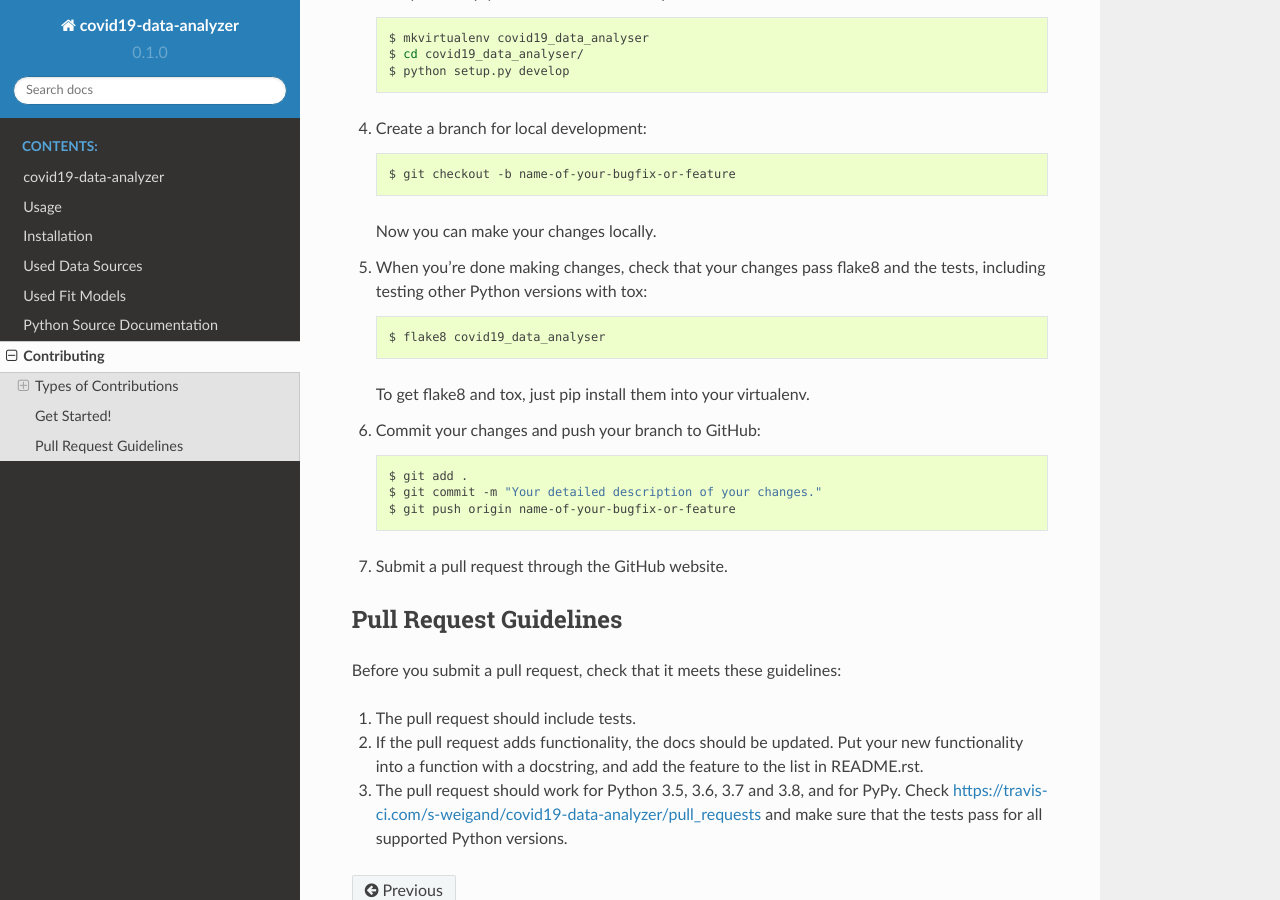
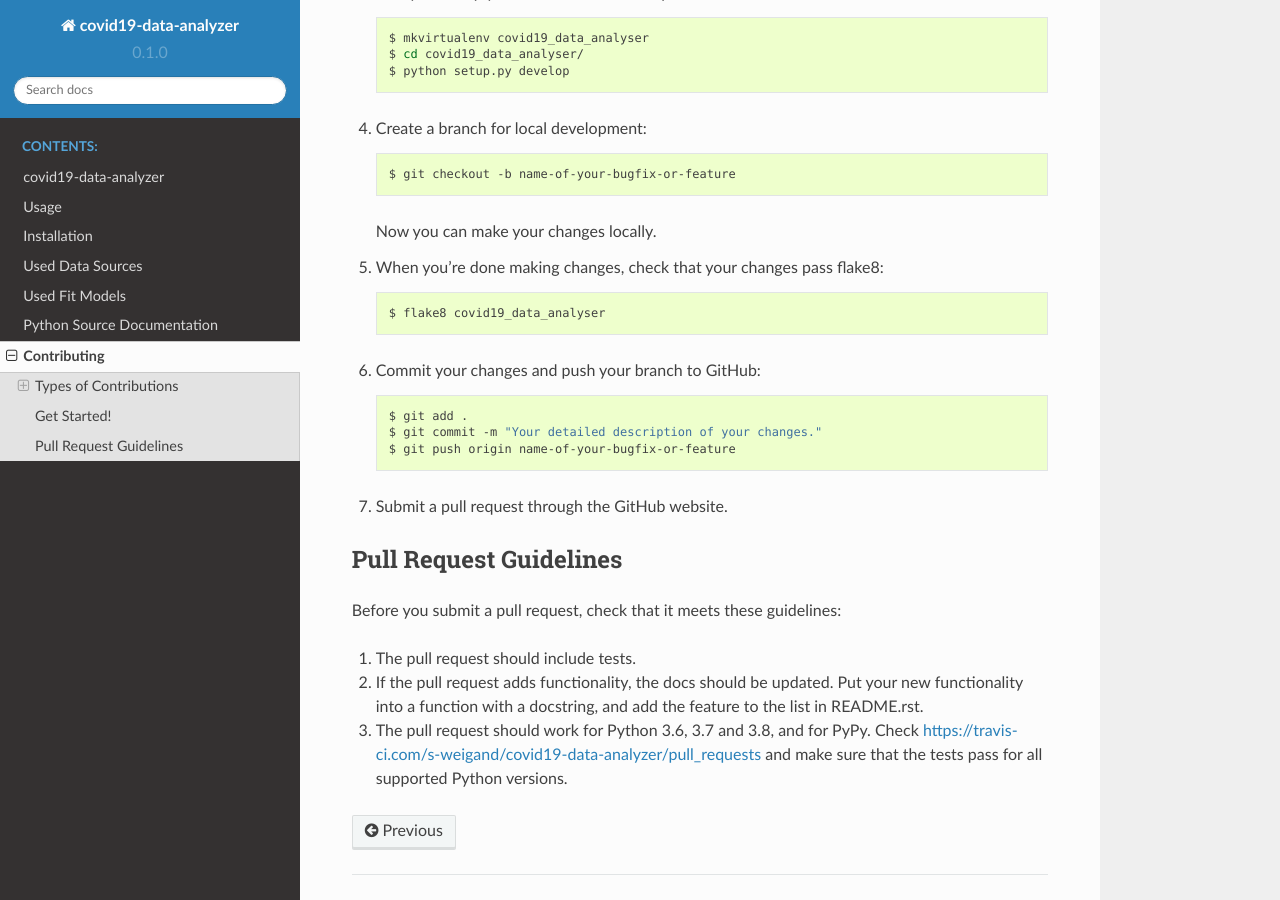
Before and after one commit to s-weigand/covid19-data-analyser, a Sphinx documentation site: the page built from docs/contributing.rst, in a window 1280 px wide and 900 px high, scrolled down 1484 px. Built offline with Sphinx 7.4.7 and the Read the Docs theme 2.0.0, drawn with Linux system fonts in a browser that asks for light colours; formulas are drawn with MathJax 3.

Commit message:
fixed some code style bugs

```diff
--- a/docs/contributing.rst
+++ b/docs/contributing.rst
@@ -100,6 +104,6 @@
 2. If the pull request adds functionality, the docs should be updated. Put
    your new functionality into a function with a docstring, and add the
    feature to the list in README.rst.
-3. The pull request should work for Python 3.5, 3.6, 3.7 and 3.8, and for PyPy. Check
+3. The pull request should work for Python 3.6, 3.7 and 3.8, and for PyPy. Check
    https://travis-ci.com/s-weigand/covid19-data-analyzer/pull_requests
    and make sure that the tests pass for all supported Python versions.
--- a/setup.py
+++ b/setup.py
@@ -28,7 +28,10 @@
         "Programming Language :: Python :: 3.7",
         "Programming Language :: Python :: 3.8",
     ],
-    description="scraper, analysis and dashboard code to get an introspective to the current covid19 data",
+    description=(
+        "scraper, analysis and dashboard code "
+        "to get an introspective to the current covid19 data"
+    ),
     install_requires=requirements,
     license="Apache Software License 2.0",
     long_description=readme,
```
Also changed, not shown: other parts of docs/contributing.rst (+7 -3 lines), README.md (+3 -3 lines), 4 other files.
